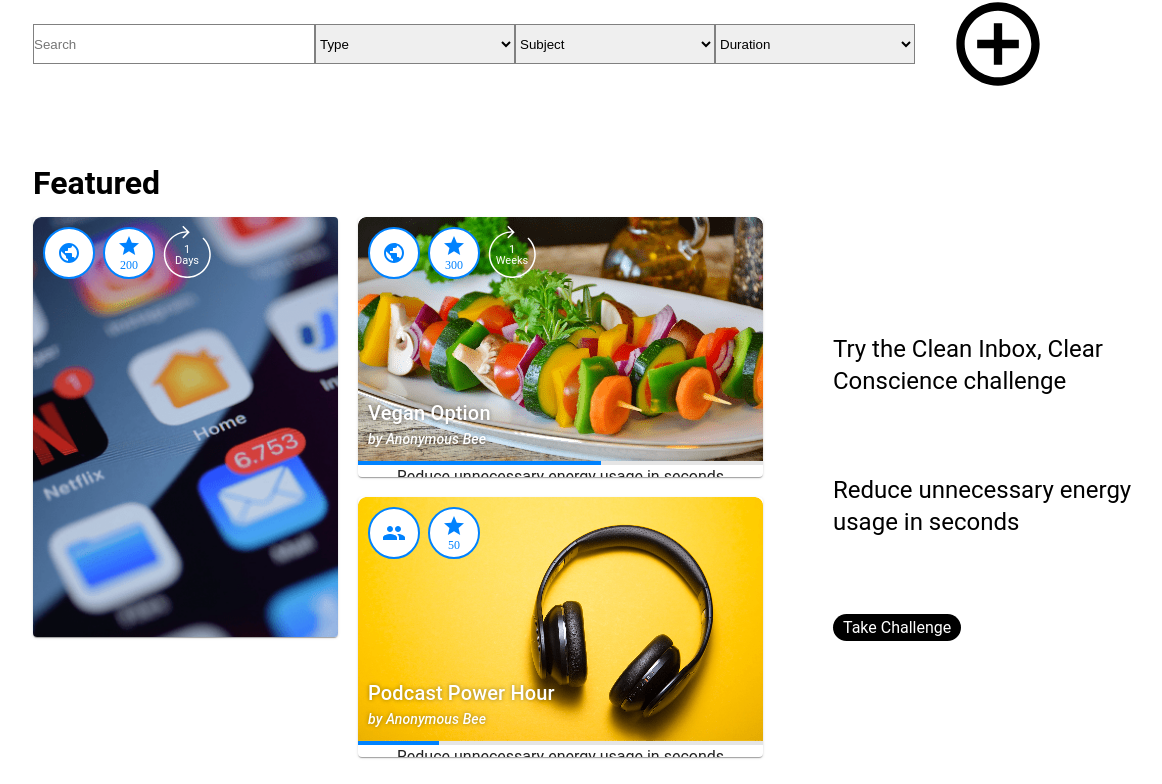
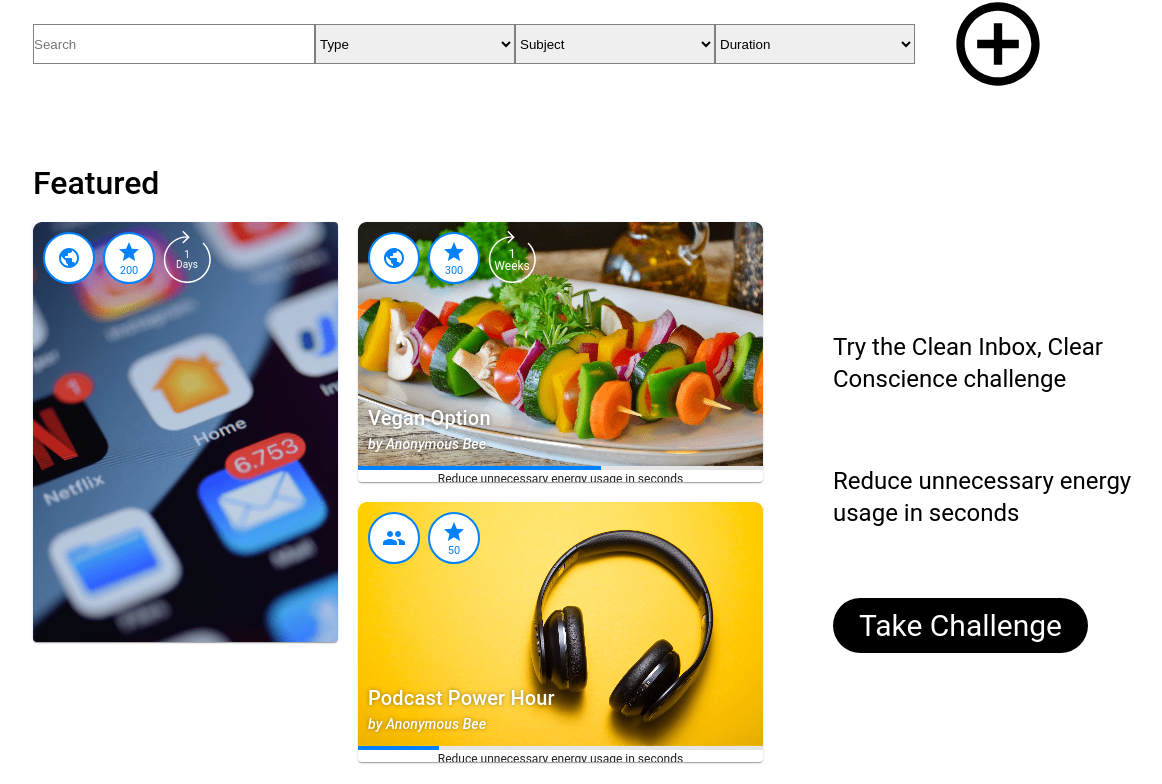
Before and after one commit to Maayan99/partake, a Next.js app in the folder frontend/: page /take in a window 1536 px wide. Shown: the part 156-940 px from the top of the page, without its empty margins (107-1269 px from the left). Built offline with nearby package versions, Linux system fonts and the light colour scheme; grey boxes are pictures that could not be loaded.

Commit message:
css changes in take page

```diff
--- a/frontend/src/components/cards/challengeIcons/challengeIcons.module.css
+++ b/frontend/src/components/cards/challengeIcons/challengeIcons.module.css
@@ -1,4 +1,3 @@
-
 .icons-container {
     top: 8px;
     left: 8px;
@@ -30,7 +29,8 @@
 }
 
 .coins-number {
-    font-size: 12px;
+    font-size: 11px;
+    font-family: 'Roboto', sans-serif;
 }
 
 .duration-icon {
@@ -57,7 +57,7 @@
     top: 55%;
     left: 52%;
     transform: translate(-50%, -50%);
-    font-size: 11px;
+    font-size: 10px;
     line-height: 1;
     text-align: center
 }
--- a/frontend/src/components/cards/largeChallengeCard/largeChallengeCard.module.css
+++ b/frontend/src/components/cards/largeChallengeCard/largeChallengeCard.module.css
@@ -90,13 +90,16 @@
     top: 53%;
     left: 51%;
     transform: translate(-50%, -50%);
-    font-size: 14px;
+    font-size: 11px;
 }
 
 @media screen and (min-width: 1440px) {
     .small-challenge-card {
         width: 405px;
         height: 540px;
+    }
+    .duration-text {
+        font-size: 11px;
     }
 
     .cover-image {
--- a/frontend/src/components/cards/smallChallengeCard/smallChallengeCard.module.css
+++ b/frontend/src/components/cards/smallChallengeCard/smallChallengeCard.module.css
@@ -7,12 +7,16 @@
 }
 
 .small-challenge-card:hover {
-    height: 350px;
+    height: 260px;
     margin-bottom: -90px;
     transform: scale(1.1);
     border-radius: 8px;
     z-index: 1;
     transition: .2s;
+}
+
+.small-challenge-card p {
+    font-size: 12px;
 }
 
 .cover-image {
@@ -61,6 +65,14 @@
         height: 260px;
     }
 
+    .small-challenge-card p {
+        font-size: 12px;
+    }
+
+    .small-challenge-card:hover {
+        height: 350px;
+    }
+
     .cover-image {
         width: 405px;
         height: 244px;
--- a/frontend/src/components/common/common.module.css
+++ b/frontend/src/components/common/common.module.css
@@ -8,6 +8,13 @@
     transition: background-color 0.4s ease;
     font-family: 'Roboto', sans-serif;
     font-size: 32pt;
+}
+
+.top-button {
+    padding: 12px 34px;
+    font-size: 20pt;
+    max-width: 250px;
+    font-weight: 400;
 }
 
 .blue-button {
--- a/frontend/src/pages/take/index.js
+++ b/frontend/src/pages/take/index.js
@@ -85,8 +85,7 @@ const BeforeSearch = () => {
                     <div className={styles["featured-text-container"]}>
                         <Typography variant="h5">Try the {featuredChallenge.title} challenge</Typography>
                         <Typography variant="h5">{featuredChallenge.shortDescription}</Typography>
-                        <a href={`/take/${featuredChallenge.id}`}><
-                            PrimaryButton>Take Challenge</PrimaryButton>
+                        <a href={`/take/${featuredChallenge.id}`}><PrimaryButton style={{fontSize: "30px", maxWidth: "260px", padding: "10px 26px"}}>Take Challenge</PrimaryButton>
                         </a>
                     </div>
                 </div>
--- a/frontend/src/pages/take/take.module.css
+++ b/frontend/src/pages/take/take.module.css
@@ -1,3 +1,6 @@
+.h1 {
+    font-weight: 500;
+}
 .filter-bar {
     margin-left: 140px;
     display: flex;
@@ -50,7 +53,7 @@
     display: flex;
     justify-content: space-between;
     padding-top: 30px;
-    margin-bottom: 15px;
+    margin-bottom: 20px;
 
     padding-right: 40px;
 }
--- a/frontend/src/styles/globals.css
+++ b/frontend/src/styles/globals.css
@@ -19,6 +19,7 @@
 
 h1 {
     font-family: 'Roboto', sans-serif;
+    font-weight: 500;
 }
 
 h2 {
```
